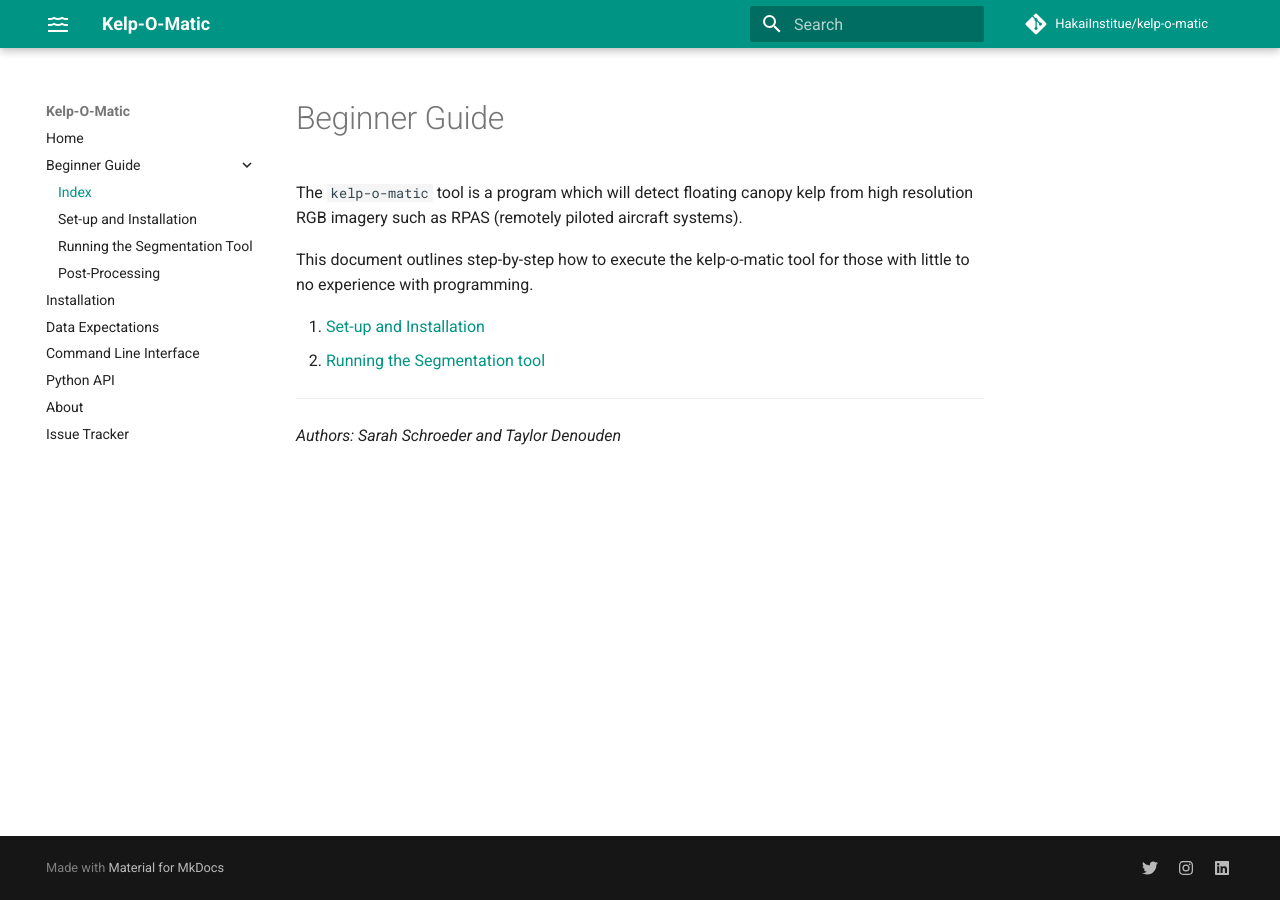
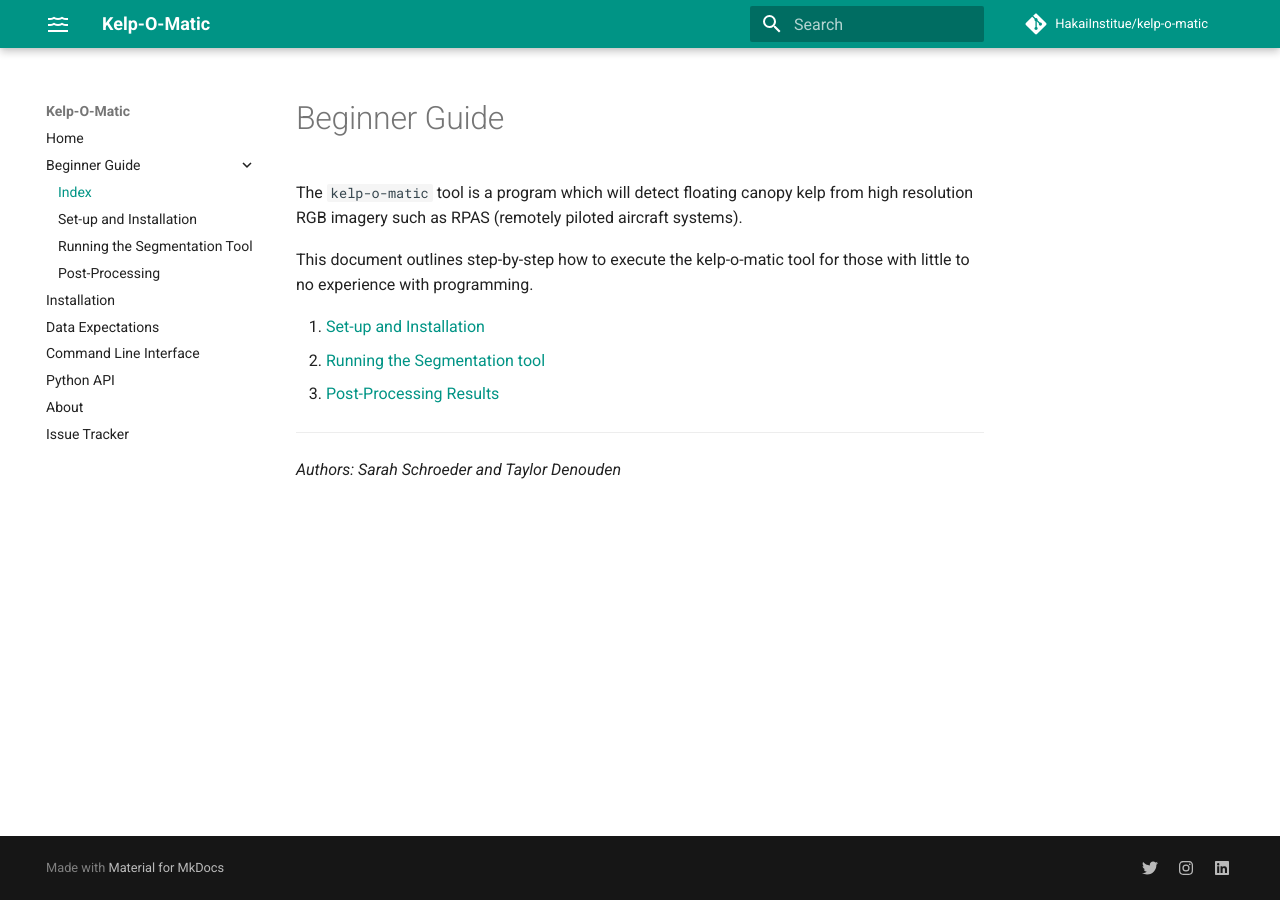
Before and after one commit to HakaiInstitute/kelp-o-matic, an MkDocs documentation site: the page built from docs/beginner_guide/index.md, in a window 1280 px wide. Built offline with MkDocs 1.6.1 and Material for MkDocs 9.7.7, drawn with Linux system fonts in a browser that asks for light colours; comment, search, counter and statistics services are not loaded.

Commit message:
Add link to post-processing on beginner guide index page

```diff
--- a/docs/beginner_guide/index.md
+++ b/docs/beginner_guide/index.md
@@ -7,6 +7,7 @@ This document outlines step-by-step how to execute the kelp-o-matic tool for tho
 
 1. [Set-up and Installation](./setup.md)
 2. [Running the Segmentation tool](./execution.md)
+3. [Post-Processing Results](./post_processing.md)
 
 ----
 
```
